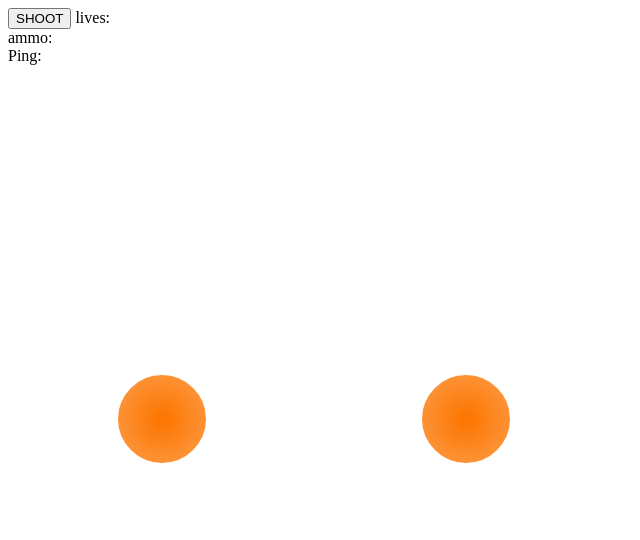
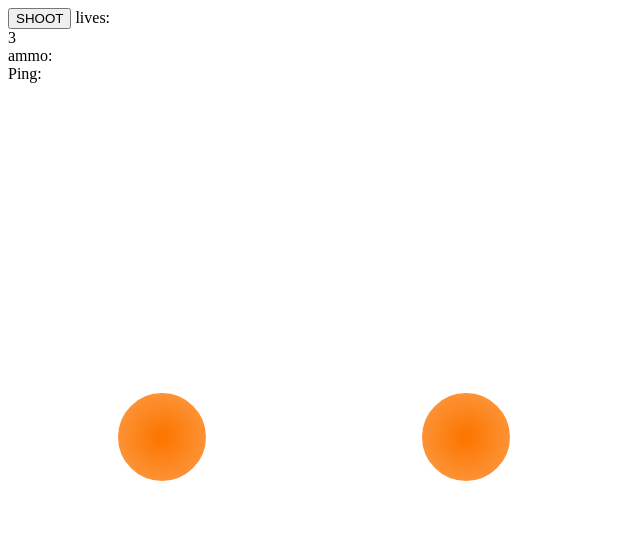
Before and after one commit to Kubuskiller/socketController, a website: page index.html in a window 1280 px wide. Shown: the whole page, without its empty margins (0-640 px from the left). Drawn offline with Linux system fonts and the light colour scheme.

Commit message:
small fix

```diff
--- a/index.html
+++ b/index.html
@@ -7,7 +7,7 @@
 
 <body>
     <button onclick="shoot()">SHOOT</button>
-    <a>lives: <div id='lifes'></div></a>
+    <a>lives: <div id='lifes'>3</div></a>
     <a>ammo: <div id='ammo'></div></a>
     <a>Ping: <div id='ping'></div></a>
 
```
